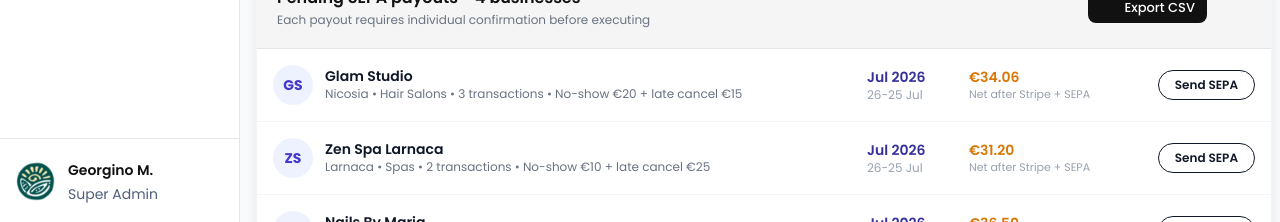
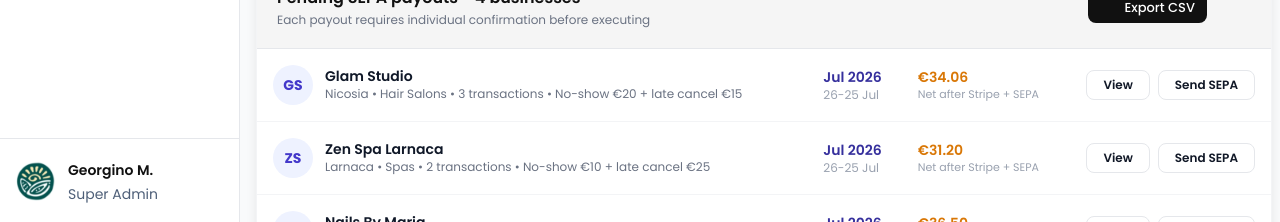
Before and after one commit to SaifulET/Iron_Frontend, a Next.js app: page /super-admin-dashboard in a window 1280 px wide. Both pictures are taken after a click on the button "Finance". Shown: the part 578-800 px from the top of the page. Built offline with nearby package versions, Linux system fonts and the light colour scheme; some icons are missing.

Commit message:
break down of the pending finance section

```diff
--- a/src/components/super-admin/SuperAdminDashboard.tsx
+++ b/src/components/super-admin/SuperAdminDashboard.tsx
@@ -16,6 +16,8 @@ import SuperAdminContent from "./content/SuperAdminContent";
 export default function SuperAdminDashboard() {
   const [activeTab, setActiveTab] = useState("Dashboard");
   const [isCollapsed, setIsCollapsed] = useState(false);
+  const [sharedViewingBusinessId, setSharedViewingBusinessId] = useState<string | null>(null);
+  const [sharedViewingBusinessTab, setSharedViewingBusinessTab] = useState<string>("Overview");
 
   useEffect(() => {
     const handleResize = () => {
@@ -55,13 +57,22 @@ export default function SuperAdminDashboard() {
         {activeTab === "Dashboard" ? (
           <SuperAdminDashboardContent setActiveTab={setActiveTab} />
         ) : activeTab === "Businesses" ? (
-          <SuperAdminBusinesses />
+          <SuperAdminBusinesses
+            viewingBusinessId={sharedViewingBusinessId}
+            setViewingBusinessId={setSharedViewingBusinessId}
+            initialDetailTab={sharedViewingBusinessTab}
+            setInitialDetailTab={setSharedViewingBusinessTab}
+          />
         ) : activeTab === "Customers" ? (
           <SuperAdminCustomers />
         ) : activeTab === "Bookings" ? (
           <SuperAdminBookings />
         ) : activeTab === "Finance" ? (
-          <SuperAdminFinance />
+          <SuperAdminFinance
+            setActiveTab={setActiveTab}
+            setSharedViewingBusinessId={setSharedViewingBusinessId}
+            setSharedViewingBusinessTab={setSharedViewingBusinessTab}
+          />
         ) : activeTab === "Analytics" ? (
           <SuperAdminAnalytics setActiveTab={setActiveTab} />
         ) : activeTab === "Support" ? (
--- a/src/components/super-admin/businesses/SuperAdminBusinesses.tsx
+++ b/src/components/super-admin/businesses/SuperAdminBusinesses.tsx
@@ -21,12 +21,23 @@ interface BusinessItem {
   memberSince: string;
 }
 
-export default function SuperAdminBusinesses() {
+interface SuperAdminBusinessesProps {
+  viewingBusinessId?: string | null;
+  setViewingBusinessId?: (id: string | null) => void;
+  initialDetailTab?: string;
+  setInitialDetailTab?: (tab: string) => void;
+}
+
+export default function SuperAdminBusinesses({
+  viewingBusinessId = null,
+  setViewingBusinessId = () => {},
+  initialDetailTab = "Overview",
+  setInitialDetailTab = () => {}
+}: SuperAdminBusinessesProps) {
   const [activeStatusFilter, setActiveStatusFilter] = useState<"All" | "Approved" | "Pending" | "Warning" | "Suspended">("All");
   const [selectedCity, setSelectedCity] = useState("All");
   const [selectedType, setSelectedType] = useState("All");
   const [selectedCategory, setSelectedCategory] = useState("All");
-  const [viewingBusinessId, setViewingBusinessId] = useState<string | null>(null);
 
   const [businesses, setBusinesses] = useState<BusinessItem[]>([
     {
@@ -152,10 +163,15 @@ export default function SuperAdminBusinesses() {
       return (
         <SuperAdminBusinessDetail
           businessId={viewingBusinessId}
-          onBack={() => setViewingBusinessId(null)}
+          initialTab={initialDetailTab}
+          onBack={() => {
+            setViewingBusinessId(null);
+            setInitialDetailTab("Overview");
+          }}
           onSuspend={(id) => {
             toggleStatus(id, "Suspended");
             setViewingBusinessId(null);
+            setInitialDetailTab("Overview");
           }}
         />
       );
--- a/src/components/super-admin/businesses/business-detail/SuperAdminBusinessDetail.tsx
+++ b/src/components/super-admin/businesses/business-detail/SuperAdminBusinessDetail.tsx
@@ -19,14 +19,16 @@ interface SuperAdminBusinessDetailProps {
   businessId: string;
   onBack: () => void;
   onSuspend: (id: string) => void;
+  initialTab?: string;
 }
 
 export default function SuperAdminBusinessDetail({
   businessId,
   onBack,
   onSuspend,
+  initialTab = "Overview"
 }: SuperAdminBusinessDetailProps) {
-  const [activeSubTab, setActiveSubTab] = useState("Overview");
+  const [activeSubTab, setActiveSubTab] = useState(initialTab);
   const [isFoundingPartner, setIsFoundingPartner] = useState(true);
 
   return (
--- a/src/components/super-admin/finance/SuperAdminFinance.tsx
+++ b/src/components/super-admin/finance/SuperAdminFinance.tsx
@@ -6,7 +6,17 @@ import SuperAdminFinanceStats from "./SuperAdminFinanceStats";
 import SuperAdminFinancePending from "./SuperAdminFinancePending";
 import SuperAdminFinanceLog from "./SuperAdminFinanceLog";
 
-export default function SuperAdminFinance() {
+interface SuperAdminFinanceProps {
+  setActiveTab?: (tab: string) => void;
+  setSharedViewingBusinessId?: (id: string | null) => void;
+  setSharedViewingBusinessTab?: (tab: string) => void;
+}
+
+export default function SuperAdminFinance({
+  setActiveTab,
+  setSharedViewingBusinessId,
+  setSharedViewingBusinessTab
+}: SuperAdminFinanceProps) {
   const [fromDate, setFromDate] = useState("");
   const [toDate, setToDate] = useState("");
   const [appliedFromDate, setAppliedFromDate] = useState("");
@@ -129,8 +139,13 @@ export default function SuperAdminFinance() {
       {/* Cards stats grid */}
       <SuperAdminFinanceStats />
 
-      {/* Pending Payouts Section */}
-      <SuperAdminFinancePending fromDate={appliedFromDate} toDate={appliedToDate} />
+      <SuperAdminFinancePending
+        fromDate={appliedFromDate}
+        toDate={appliedToDate}
+        setActiveTab={setActiveTab}
+        setSharedViewingBusinessId={setSharedViewingBusinessId}
+        setSharedViewingBusinessTab={setSharedViewingBusinessTab}
+      />
 
       {/* Transaction Log list */}
       <SuperAdminFinanceLog />
--- a/src/components/super-admin/finance/SuperAdminFinancePending.tsx
+++ b/src/components/super-admin/finance/SuperAdminFinancePending.tsx
@@ -23,11 +23,17 @@ interface PendingPayout {
 interface SuperAdminFinancePendingProps {
   fromDate?: string;
   toDate?: string;
+  setActiveTab?: (tab: string) => void;
+  setSharedViewingBusinessId?: (id: string | null) => void;
+  setSharedViewingBusinessTab?: (tab: string) => void;
 }
 
 export default function SuperAdminFinancePending({
   fromDate,
-  toDate
+  toDate,
+  setActiveTab,
+  setSharedViewingBusinessId,
+  setSharedViewingBusinessTab
 }: SuperAdminFinancePendingProps) {
   const [isCollapsed, setIsCollapsed] = useState(false);
   const [selectedPayout, setSelectedPayout] = useState<PendingPayout | null>(null);
@@ -238,19 +244,37 @@ export default function SuperAdminFinancePending({
 
                     {/* Action Column */}
                     <td className="p-4 whitespace-nowrap text-right">
+                      <div className="flex items-center justify-end gap-2">
+                        <button
+                          onClick={() => {
+                            let bId = "1";
+                            if (p.businessName.toLowerCase().includes("topcut")) {
+                              bId = "2";
+                            } else if (p.businessName.toLowerCase().includes("luna")) {
+                              bId = "3";
+                            }
+                            setSharedViewingBusinessId?.(bId);
+                            setSharedViewingBusinessTab?.("Finance");
+                            setActiveTab?.("Businesses");
+                          }}
+                          className="px-4 py-1.5 border border-[#E5E7EB] rounded-lg text-xs font-semibold text-[#111827] hover:bg-gray-50 transition-colors cursor-pointer"
+                        >
+                          View
+                        </button>
                         {p.status === "Pending" ? (
                           <button
                             onClick={() => setSelectedPayout(p)}
-                          className="px-4 py-1.5 border border-[#111827] rounded-full text-xs font-semibold text-[#111827] hover:bg-[#111827] hover:text-white transition-colors cursor-pointer"
+                            className="px-4 py-1.5 border border-[#E5E7EB] rounded-lg text-xs font-semibold text-[#111827] hover:bg-gray-50 transition-colors cursor-pointer"
                           >
                             Send SEPA
                           </button>
                         ) : (
-                        <span className="inline-flex items-center gap-1 px-4 py-1.5 bg-gray-50 border border-gray-200 rounded-full text-xs font-semibold text-gray-400">
+                          <span className="inline-flex items-center gap-1 px-4 py-1.5 bg-gray-50 border border-gray-200 rounded-lg text-xs font-semibold text-gray-400">
                             <HugeiconsIcon icon={Tick01Icon} className="w-3.5 h-3.5 text-gray-400" />
                             <span>Sent</span>
                           </span>
                         )}
+                      </div>
                     </td>
                   </tr>
                 );
```
Lines whose indentation alone changed are shown as unchanged.
